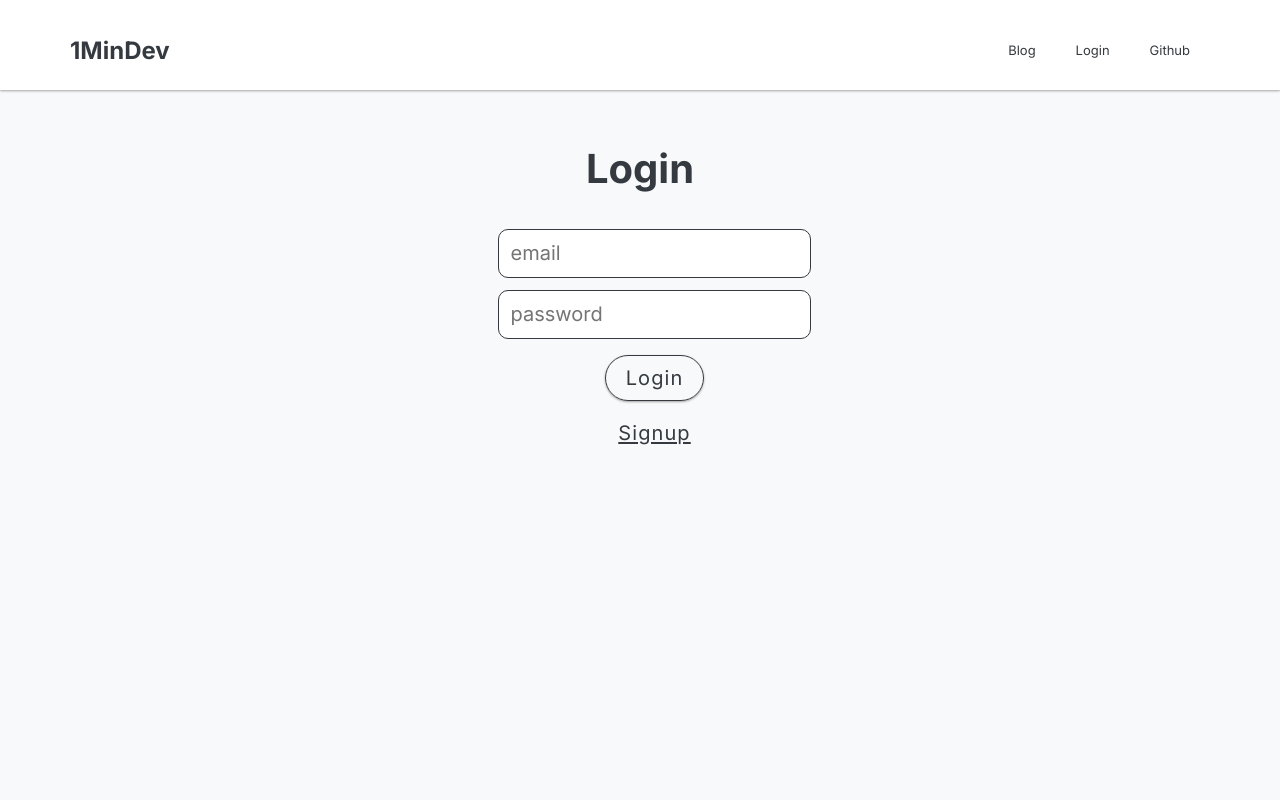
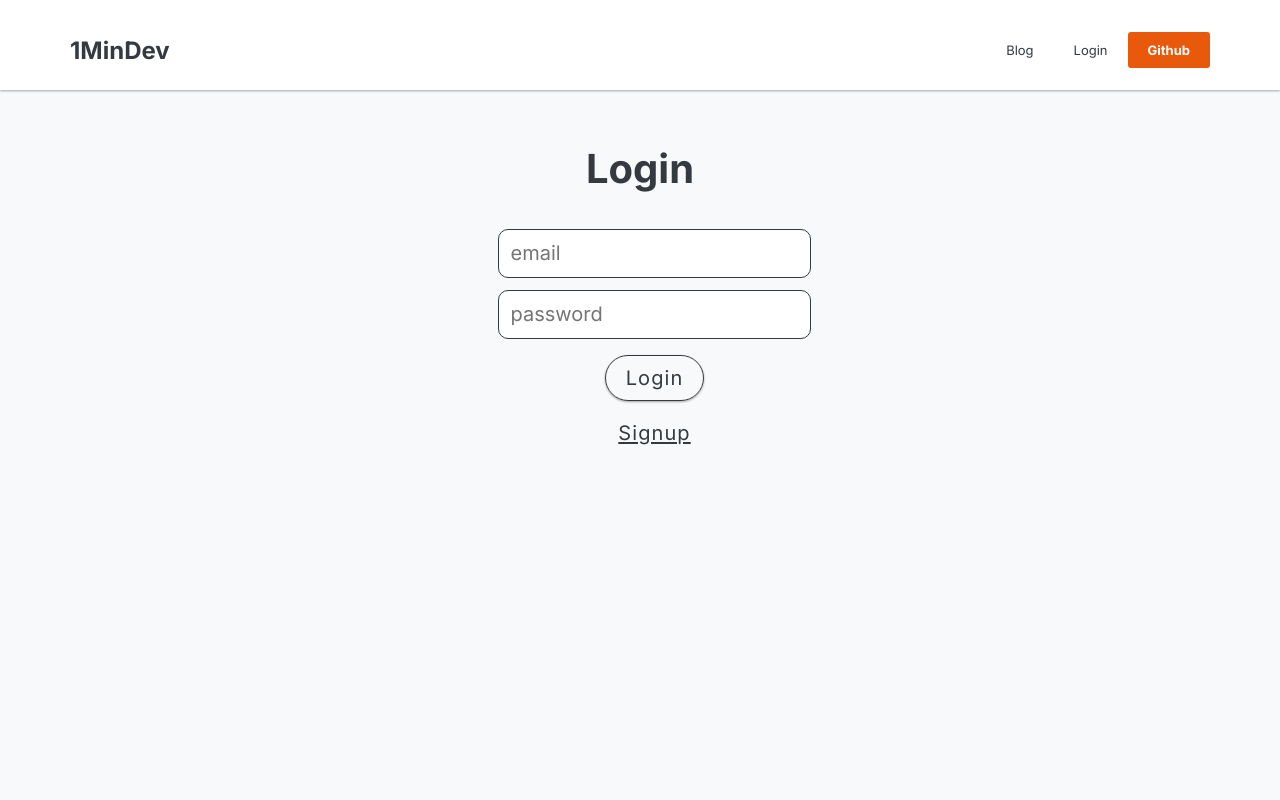
Before and after one commit to adkinsmpage/blog-page, a Next.js app: page /user/login in a window 1280 px wide. Shown: the top 800 px of the page. Built offline with nearby package versions, Linux system fonts and the light colour scheme; no server answers.

Commit message:
change styles in NavBar and update menu button

```diff
--- a/components/Layout/Layout.module.css
+++ b/components/Layout/Layout.module.css
@@ -8,5 +8,10 @@
   flex-grow: 1;
   min-height: 90vh;
   max-width: 1200px;
-  margin: 0 auto;
 }
+
+@media (min-width: 600px) {
+  .content {
+    margin: 0 auto;
+  }
+}
--- a/components/NavBar/NavBar.module.css
+++ b/components/NavBar/NavBar.module.css
@@ -50,6 +50,7 @@
   transition: 0.2s ease-in;
   font-size: 1.6rem;
   transition: 0.2s;
+  border-radius: 3px;
 }
 .list li:hover {
   background-color: #e8590c;
@@ -59,6 +60,7 @@
 .menuIcon {
   justify-self: flex-end;
   margin-right: 20px;
+  cursor: pointer;
 }
 
 @media (min-width: 630px) {
@@ -76,4 +78,10 @@
   .menuIcon {
     display: none !important;
   }
+  .github {
+    background-color: #e8590c;
+    color: white;
+    font-weight: bold;
+    border-radius: 3px;
+  }
 }
--- a/components/NavBar/NavBar.tsx
+++ b/components/NavBar/NavBar.tsx
@@ -6,6 +6,7 @@ import { useSession, signOut } from "next-auth/client";
 
 export default function NavBar() {
   const [isVisible, setIsVisible] = useState(false);
+
   const [session, loading] = useSession();
 
   const router = useRouter();
@@ -37,6 +38,13 @@ export default function NavBar() {
         <nav className={isVisible ? style.navVisible : style.nav}>
           <ul className={style.list}>
             <li onClick={() => goTo("/")}>Blog</li>
+
+            {session && session.user.isAdmin && (
+              <>
+                <li onClick={() => goTo("/posts/newPost")}>New Post</li>
+                <li onClick={() => goTo("/users")}>All users</li>
+              </>
+            )}
             <li
               onClick={() =>
                 goTo(`${session ? "/user/profile" : "/user/login"}`)
@@ -44,14 +52,13 @@ export default function NavBar() {
             >
               {session ? "Profile" : "Login"}
             </li>
-            <li onClick={() => goTo("https://github.com/atrykp")}>Github</li>
             {session && <li onClick={logoutHandler}>Logout</li>}
-            {session && session.user.isAdmin && (
-              <>
-                <li onClick={() => goTo("/posts/newPost")}>New Post</li>
-                <li onClick={() => goTo("/users")}>All users</li>
-              </>
-            )}
+            <li
+              className={style.github}
+              onClick={() => goTo("https://github.com/atrykp")}
+            >
+              Github
+            </li>
           </ul>
         </nav>
       </div>
```
Also changed, not shown: public/menu.svg.
